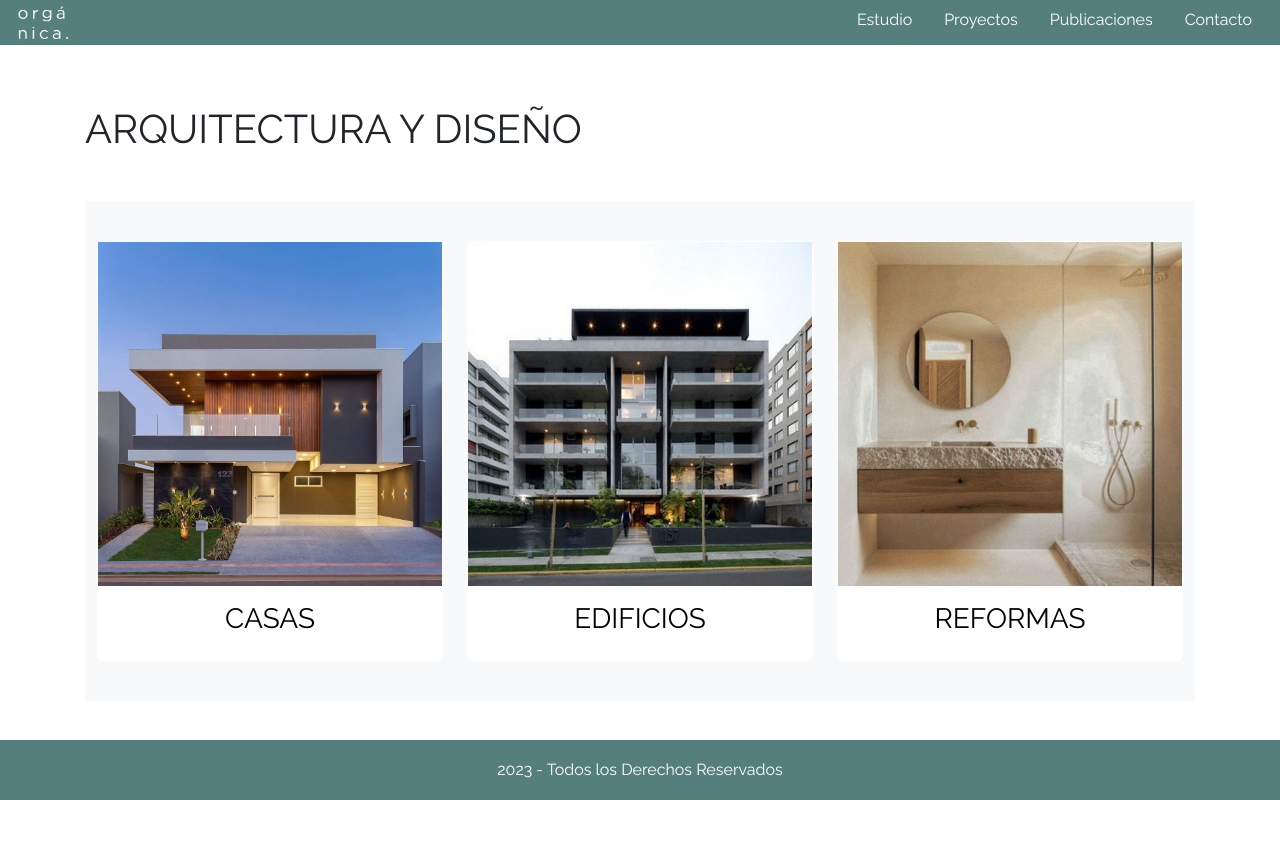
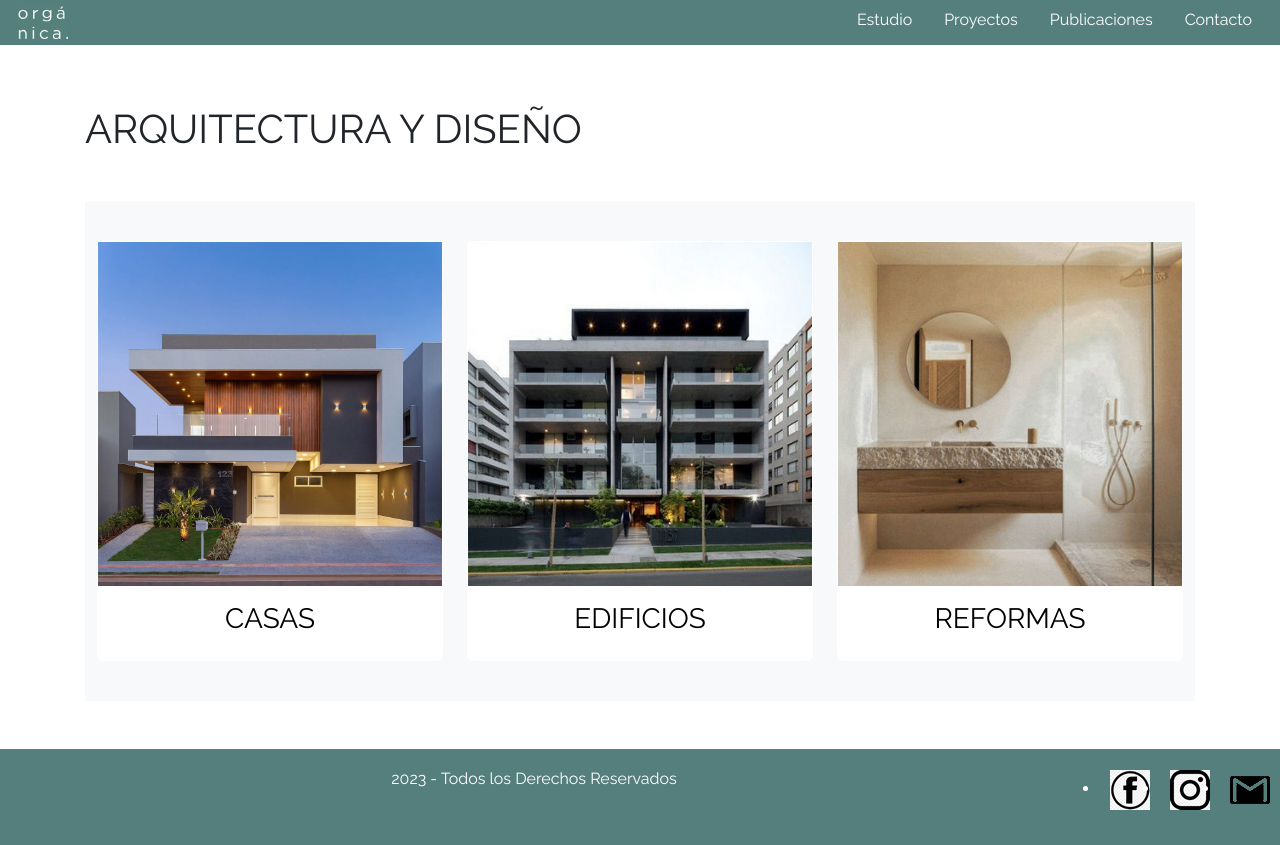
Before and after one commit to emirubinsky/PreEntrega3_Rubinsky, a website: page index.html in a window 1280 px wide. Before the commit the page ends 800 px from the top, so only its background shows below. Drawn offline with nearby package versions, Linux system fonts and the light colour scheme.

Commit message:
prueba redes sociales

```diff
--- a/index.html
+++ b/index.html
@@ -113,6 +113,14 @@
         <div class="container footer_texto">
             <span>2023 - Todos los Derechos Reservados</span>
         </div>
+
+        <div class="redes">
+            <ul>
+                <li><a href="https://www.facebook.com/" target="_blank"><img src="img/fb1.png"></a></li>
+                <li><a href="https://www.instagram.com/organica.arqs/" target="_blank"><img src="img/instagram40x40.png"></a></li>
+                <li><a href="https://www.gmail.com/"><img src="img/gmail40x40.png" target="_blank"></a></li>
+            </ul>
+        </div>
     </footer>
 
 
--- a/scss/componentes/_footer.scss
+++ b/scss/componentes/_footer.scss
@@ -19,11 +19,13 @@ html {
 }
 
 .footer {
-  position: absolute;
+
   bottom: 0;
   width: 100%;
+  margin-top: auto;
+  display: flex;
   /* Set the fixed height of the footer here */
-  height: 60px;
+
   line-height: 60px;
   /* Vertically center the text there */
   background-color: $fondo1;
@@ -46,3 +48,17 @@ body>.container {
 code {
   font-size: 80%;
 }
+
+.redes li{
+padding: 10px;
+margin-top: 0%;
+}
+
+.redes ul{
+  display: flex;
+}
+
+.redes{
+  display: flex;
+  justify-content: end;
+}
```
Also changed, not shown: css/estilo.css, 1 other file.
